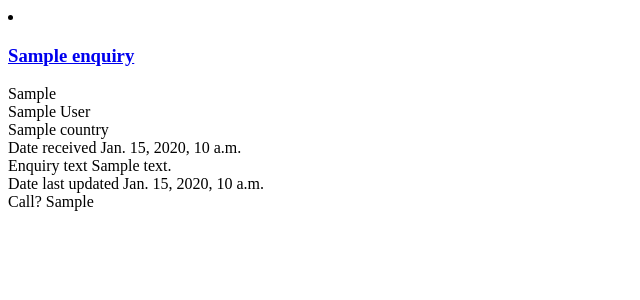
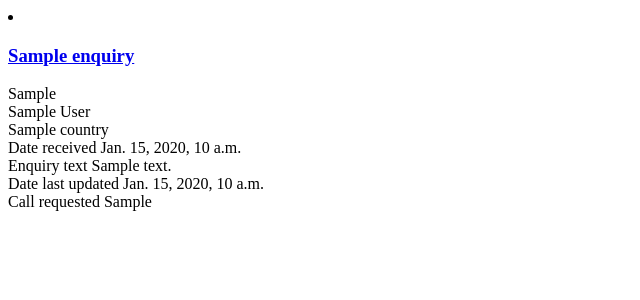
Before and after one commit to uktrade/enquiry-mgmt-tool, a Django app: template app/enquiries/templates/snippets/enquiry_item.html in a window 1280 px wide. Shown: the top 300 px of the page, without its empty margins (0-640 px from the left). Run offline with Django 3.2, Linux system fonts and the light colour scheme; the template is opened without the code that fills it: most values are stand-ins (such as "Sample title", 1, 10 or a date in 2020); parts of the project's set-up code (start-up, migrations or seed data) failed here and were passed over.

Commit message:
Hotfix: update enquiry item wording and styling

```diff
--- a/app/enquiries/templates/snippets/enquiry_item.html
+++ b/app/enquiries/templates/snippets/enquiry_item.html
@@ -21,12 +21,13 @@
                     </div>
                 </div>
             </div>
-            <div class="entity-subtitle">
-                Date received {{ enquiry.created }}
-            </div>
         </div>
         <div class="entity-content">
             <div class="entity-content-list">
+                <div class="entity-content-item">
+                    <span class="list-item-label">Date received</span>
+                    <span class="list-item-value">{{ enquiry.created }}</span>
+                </div>
                 <div class="entity-content-item">
                     <span class="list-item-label">Enquiry text</span>
                     <span class="list-item-value">{{ enquiry.enquiry_text }}</span>
@@ -36,7 +37,7 @@
                     <span class="list-item-value">{{ enquiry.updated }}</span>
                 </div>
                 <div class="entity-content-item">
-                    <span class="list-item-label">Call?</span>
+                    <span class="list-item-label">Call requested</span>
                     <span class="list-item-value">{{ enquiry.request_for_call }}</span>
                 </div>
             </div>
```
